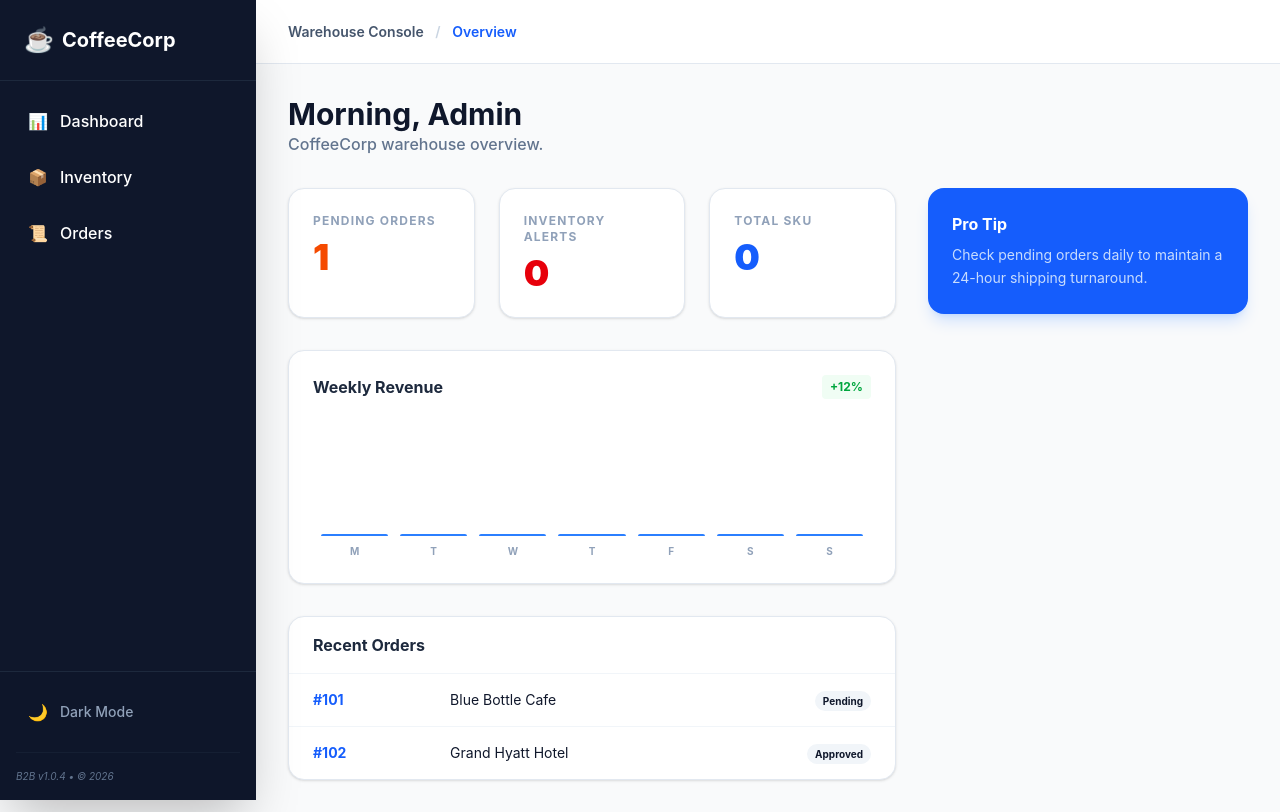
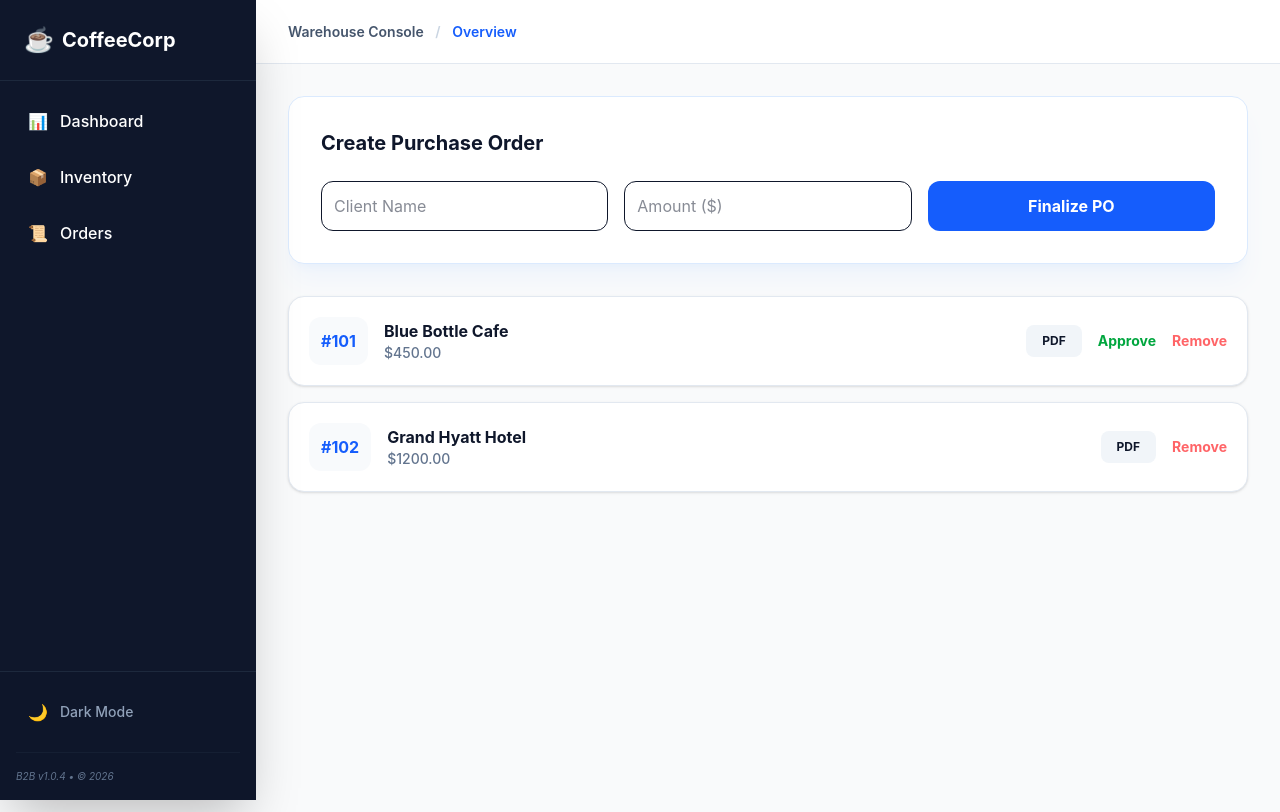
Before and after one commit to Gebremikial/Coffee-Corp-B2B, a Next.js app: page / in a window 1280 px wide. Built offline with nearby package versions, Linux system fonts and the light colour scheme.

Commit message:
feat: resolve conflicts and finalize B2B dashboard with PDF invoicing

```diff
--- a/src/app/orders/page.tsx
+++ b/src/app/orders/page.tsx
@@ -1,62 +1,39 @@
 'use client';
 
 import { useState } from 'react';
-<<<<<<< HEAD
-import { useAppSelector, useAppDispatch } from '../../lib/hooks';
-import { addOrder, cancelOrder, approveOrder } from '../../lib/features/orderSlice';
-import OrderDetails from '../../components/OrderDetails'; // Import the new component
-=======
 import { useAppSelector, useAppDispatch } from '@/lib/hooks';
 import { addOrder, cancelOrder, approveOrder } from '@/lib/features/orderSlice';
-import { generateInvoice } from '@/lib/generateInvoice'; // Ensure this utility is created
->>>>>>> 4aa8012 (feat: finalize B2B dashboard with PDF invoices, analytics, and search)
+import OrderDetails from '@/components/OrderDetails';
+import { generateInvoice } from '@/lib/generateInvoice';
 
 export default function OrdersPage() {
   const dispatch = useAppDispatch();
   const orders = useAppSelector((state) => state.orders.orders);
-<<<<<<< HEAD
 
   // Form State
-  const [clientName, setClientName] = useState('');
-  const [amount, setAmount] = useState<string>('');
-  const [isSubmitting, setIsSubmitting] = useState(false);
-
-  // Panel State
-  const [selectedOrder, setSelectedOrder] = useState<unknown | null>(null);
-  const [isPanelOpen, setIsPanelOpen] = useState(false);
-
-  const handleCreateOrder = (e: React.FormEvent) => {
-    e.preventDefault();
-    if (!clientName) return;
-    setIsSubmitting(true);
-    setTimeout(() => {
-      dispatch(addOrder({
-        clientName: clientName,
-        amount: Number(amount) || 0
-      }));
-      setClientName('');
-      setAmount('');
-      setIsSubmitting(false);
-    }, 600);
-=======
   const [client, setClient] = useState('');
   const [amount, setAmount] = useState('');
   const [loading, setLoading] = useState(false);
+
+  // Panel State
+  const [selectedOrder, setSelectedOrder] = useState<any | null>(null);
+  const [isPanelOpen, setIsPanelOpen] = useState(false);
 
   const handleSubmit = (e: React.FormEvent) => {
     e.preventDefault();
     if (!client || !amount) return;
     setLoading(true);
     setTimeout(() => {
-      dispatch(addOrder({ clientName: client, amount: Number(amount) }));
+      dispatch(addOrder({
+        clientName: client,
+        amount: Number(amount)
+      }));
       setClient('');
       setAmount('');
       setLoading(false);
     }, 500);
->>>>>>> 4aa8012 (feat: finalize B2B dashboard with PDF invoices, analytics, and search)
   };
 
-  // Helper to open the slide-over
   const handleRowClick = (order: unknown) => {
     setSelectedOrder(order);
     setIsPanelOpen(true);
@@ -92,53 +69,15 @@ export default function OrdersPage() {
         </form>
       </div>
 
-<<<<<<< HEAD
-      {/* ORDERS LIST */}
-      <div className="bg-white dark:bg-slate-900 rounded-xl shadow-sm border border-slate-200 dark:border-slate-800 overflow-hidden transition-colors">
-        <table className="w-full text-left">
-          <thead className="bg-slate-50 dark:bg-slate-800/50 text-xs font-bold text-slate-500 dark:text-slate-400 uppercase tracking-wider">
-            <tr>
-              <th className="px-6 py-4">ID</th>
-              <th className="px-6 py-4">Client</th>
-              <th className="px-6 py-4">Amount</th>
-              <th className="px-6 py-4 text-center">Status</th>
-              <th className="px-6 py-4 text-right">Actions</th>
-            </tr>
-          </thead>
-          <tbody className="divide-y divide-slate-100 dark:divide-slate-800">
-            {orders.map((order) => (
-              <tr
-                key={order.id}
-                onClick={() => handleRowClick(order)} // Click row to open panel
-                className="text-sm hover:bg-slate-50 dark:hover:bg-slate-800/40 transition-colors cursor-pointer group"
-              >
-                <td className="px-6 py-4 font-mono font-bold text-blue-600 dark:text-blue-400">#{order.id}</td>
-                <td className="px-6 py-4 text-slate-700 dark:text-slate-200 font-medium">{order.clientName}</td>
-                <td className="px-6 py-4 text-slate-600 dark:text-slate-400">${order.amount.toFixed(2)}</td>
-                <td className="px-6 py-4 text-center">
-                  <span className={`px-2 py-1 rounded-full text-[10px] font-black uppercase ${
-                    order.status === 'Pending'
-                      ? 'bg-orange-100 text-orange-600 dark:bg-orange-900/30 dark:text-orange-400'
-                      : 'bg-green-100 text-green-600 dark:bg-green-900/30 dark:text-green-400'
-                  }`}>
-                    {order.status}
-                  </span>
-                </td>
-                <td className="px-6 py-4 text-right space-x-3">
-                  {order.status === 'Pending' && (
-                    <button
-                      onClick={(e) => {
-                        e.stopPropagation(); // Prevent opening panel when clicking button
-                        dispatch(approveOrder(order.id));
-                      }}
-                      className="text-green-600 hover:text-green-700 font-bold"
-=======
       {/* ORDER HISTORY */}
       <div className="space-y-4">
         <h3 className="font-bold text-slate-500 uppercase text-xs tracking-widest px-2">Order History</h3>
         {orders.map(order => (
           <div key={order.id}>
-            <div className="bg-white dark:bg-slate-900 p-5 rounded-2xl border border-slate-200 dark:border-slate-800 flex flex-wrap items-center justify-between gap-4 shadow-sm hover:shadow-md transition-shadow">
+            <div
+              onClick={() => handleRowClick(order)}
+              className="bg-white dark:bg-slate-900 p-5 rounded-2xl border border-slate-200 dark:border-slate-800 flex flex-wrap items-center justify-between gap-4 shadow-sm hover:shadow-md transition-shadow cursor-pointer group"
+            >
               <div className="flex items-center gap-4">
                 <div className="p-3 bg-slate-50 dark:bg-slate-800 rounded-xl font-mono font-bold text-blue-600">#{order.id}</div>
                 <div>
@@ -156,31 +95,22 @@ export default function OrdersPage() {
 
                 <div className="flex gap-4">
                   <button
-                    onClick={() => generateInvoice(order)}
+                    onClick={(e) => { e.stopPropagation(); generateInvoice(order); }}
                     className="text-slate-500 hover:text-blue-600 font-bold text-sm transition-colors"
                   >
                     PDF
                   </button>
                   {order.status === 'Pending' && (
                     <button
-                      onClick={() => dispatch(approveOrder(order.id))}
+                      onClick={(e) => { e.stopPropagation(); dispatch(approveOrder(order.id)); }}
                       className="text-green-600 font-bold text-sm hover:underline"
->>>>>>> 4aa8012 (feat: finalize B2B dashboard with PDF invoices, analytics, and search)
                     >
                       Approve
                     </button>
                   )}
                   <button
-<<<<<<< HEAD
-                    onClick={(e) => {
-                      e.stopPropagation(); // Prevent opening panel when clicking button
-                      dispatch(cancelOrder(order.id));
-                    }}
-                    className="text-red-500 hover:text-red-600 transition-colors"
-=======
-                    onClick={() => dispatch(cancelOrder(order.id))}
+                    onClick={(e) => { e.stopPropagation(); dispatch(cancelOrder(order.id)); }}
                     className="text-red-400 font-bold text-sm hover:underline"
->>>>>>> 4aa8012 (feat: finalize B2B dashboard with PDF invoices, analytics, and search)
                   >
                     Remove
                   </button>
@@ -188,39 +118,31 @@ export default function OrdersPage() {
               </div>
             </div>
 
-            {/* HIDDEN INVOICE TEMPLATE FOR PDF GENERATION */}
-           {/* Updated Hidden Invoice Template */}
-<div
-  id={`invoice-${order.id}`}
-  style={{ display: 'none', position: 'absolute', left: '-9999px' }}
->
-  {/* Force standard white background and black text to avoid CSS parsing errors */}
+            {/* HIDDEN INVOICE TEMPLATE */}
+            <div id={`invoice-${order.id}`} style={{ display: 'none', position: 'absolute', left: '-9999px' }}>
               <div style={{ width: '800px', padding: '40px', backgroundColor: '#ffffff', color: '#000000', fontFamily: 'sans-serif' }}>
                 <div style={{ display: 'flex', justifyContent: 'space-between', marginBottom: '50px' }}>
                   <div>
-        {/* Use HEX colors instead of Tailwind classes here */}
                     <h1 style={{ fontSize: '28px', margin: 0, color: '#2563eb' }}>COFFEE CORP B2B</h1>
                     <p style={{ color: '#64748b' }}>Warehouse & Distribution</p>
                   </div>
                   <div style={{ textAlign: 'right' }}>
-        <h2 style={{ fontSize: '20px', margin: 0, color: '#000000' }}>INVOICE</h2>
-        <p style={{ margin: 0, color: '#000000' }}>ID: #{order.id}</p>
-        <p style={{ margin: 0, color: '#000000' }}>{new Date().toLocaleDateString()}</p>
+                    <h2 style={{ fontSize: '20px', margin: 0 }}>INVOICE</h2>
+                    <p>ID: #{order.id}</p>
+                    <p>{new Date().toLocaleDateString()}</p>
                   </div>
                 </div>
-
-    {/* ... rest of the template ... */}
-    <table style={{ width: '100%', borderCollapse: 'collapse', marginTop: '20px' }}>
+                <table style={{ width: '100%', borderCollapse: 'collapse' }}>
                   <thead>
-        <tr style={{ borderBottom: '2px solid #e2e8f0', textAlign: 'left' }}>
-          <th style={{ padding: '12px 0', color: '#000000' }}>Description</th>
-          <th style={{ padding: '12px 0', textAlign: 'right', color: '#000000' }}>Total</th>
+                    <tr style={{ borderBottom: '2px solid #e2e8f0' }}>
+                      <th style={{ textAlign: 'left', padding: '12px 0' }}>Description</th>
+                      <th style={{ textAlign: 'right', padding: '12px 0' }}>Total</th>
                     </tr>
                   </thead>
                   <tbody>
-        <tr style={{ borderBottom: '1px solid #f1f5f9' }}>
-          <td style={{ padding: '20px 0', color: '#000000' }}>Wholesale Coffee Supply</td>
-          <td style={{ padding: '20px 0', textAlign: 'right', color: '#000000' }}>${order.amount.toFixed(2)}</td>
+                    <tr>
+                      <td style={{ padding: '20px 0' }}>Wholesale Coffee Supply</td>
+                      <td style={{ textAlign: 'right', padding: '20px 0' }}>${order.amount.toFixed(2)}</td>
                     </tr>
                   </tbody>
                 </table>
@@ -230,7 +152,6 @@ export default function OrdersPage() {
         ))}
       </div>
 
-      {/* THE SLIDE-OVER PANEL */}
       <OrderDetails
         order={selectedOrder}
         isOpen={isPanelOpen}
--- a/src/app/page.tsx
+++ b/src/app/page.tsx
@@ -1,87 +1,120 @@
 'use client';
 
-import { useAppSelector } from '@/lib/hooks';
-import LowStockAlert from '@/components/LowStockAlert';
+import { useState } from 'react';
+import { useAppSelector, useAppDispatch } from '@/lib/hooks';
+import { addOrder, cancelOrder, approveOrder } from '@/lib/features/orderSlice';
+import OrderDetails from '@/components/OrderDetails';
+import { generateInvoice } from '@/lib/generateInvoice';
 
-export default function Home() {
+export default function OrdersPage() {
+  const dispatch = useAppDispatch();
   const orders = useAppSelector((state) => state.orders.orders);
-  const inventory = useAppSelector((state) => state.inventory.items);
 
-  const pendingOrders = orders.filter(o => o.status === 'Pending').length;
-  const lowStockCount = inventory.filter(i => i.stock < 10).length;
+  const [client, setClient] = useState('');
+  const [amount, setAmount] = useState('');
+  const [loading, setLoading] = useState(false);
+
+  const [selectedOrder, setSelectedOrder] = useState<any | null>(null);
+  const [isPanelOpen, setIsPanelOpen] = useState(false);
+
+  const handleSubmit = (e: React.FormEvent) => {
+    e.preventDefault();
+    if (!client || !amount) return;
+    setLoading(true);
+    setTimeout(() => {
+      dispatch(addOrder({ clientName: client, amount: Number(amount) }));
+      setClient(''); setAmount(''); setLoading(false);
+    }, 500);
+  };
+
+  const handleRowClick = (order: any) => {
+    setSelectedOrder(order);
+    setIsPanelOpen(true);
+  };
 
   return (
-    <div className="space-y-8 animate-in fade-in duration-500">
-      {/* HEADER */}
-      <div>
-        <h1 className="text-3xl font-bold text-slate-900 dark:text-white">Morning, Admin</h1>
-        <p className="text-slate-500 dark:text-slate-400 font-medium">CoffeeCorp warehouse overview.</p>
+    <div className="max-w-5xl mx-auto space-y-8 animate-in fade-in duration-700">
+      {/* CREATION FORM */}
+      <div className="bg-white dark:bg-slate-900 p-8 rounded-2xl border border-blue-100 dark:border-slate-800 shadow-xl shadow-blue-500/5">
+        <h2 className="text-xl font-bold mb-6 dark:text-white">Create Purchase Order</h2>
+        <form onSubmit={handleSubmit} className="grid grid-cols-1 md:grid-cols-3 gap-4">
+          <input
+            value={client}
+            onChange={(e) => setClient(e.target.value)}
+            placeholder="Client Name"
+            className="p-3 rounded-xl border dark:bg-slate-800 dark:border-slate-700 dark:text-white outline-none focus:ring-2 focus:ring-blue-500"
+            required
+          />
+          <input
+            value={amount}
+            onChange={(e) => setAmount(e.target.value)}
+            type="number"
+            placeholder="Amount ($)"
+            className="p-3 rounded-xl border dark:bg-slate-800 dark:border-slate-700 dark:text-white outline-none focus:ring-2 focus:ring-blue-500"
+            required
+          />
+          <button disabled={loading} className="bg-blue-600 text-white font-bold py-3 rounded-xl hover:bg-blue-700 transition-all">
+            {loading ? 'Creating...' : 'Finalize PO'}
+          </button>
+        </form>
       </div>
 
-      <div className="flex flex-col lg:flex-row gap-8">
-        <div className="flex-1 space-y-8">
-          {/* STATS GRID */}
-          <div className="grid grid-cols-1 md:grid-cols-3 gap-6">
-            <StatCard title="Pending Orders" value={pendingOrders} color="text-orange-600" />
-            <StatCard title="Inventory Alerts" value={lowStockCount} color="text-red-600" />
-            <StatCard title="Total SKU" value={inventory.length} color="text-blue-600" />
+      {/* ORDERS LIST */}
+      <div className="space-y-4">
+        {orders.map(order => (
+          <div key={order.id}>
+            <div
+              onClick={() => handleRowClick(order)}
+              className="bg-white dark:bg-slate-900 p-5 rounded-2xl border border-slate-200 dark:border-slate-800 flex items-center justify-between gap-4 shadow-sm hover:shadow-md cursor-pointer group"
+            >
+              <div className="flex items-center gap-4">
+                <div className="p-3 bg-slate-50 dark:bg-slate-800 rounded-xl font-mono font-bold text-blue-600">#{order.id}</div>
+                <div>
+                  <p className="font-bold dark:text-white">{order.clientName}</p>
+                  <p className="text-sm text-slate-500 font-medium">${order.amount.toFixed(2)}</p>
                 </div>
-
-          {/* ANALYTICS CHART */}
-          <div className="bg-white dark:bg-slate-900 p-6 rounded-2xl border border-slate-200 dark:border-slate-800 shadow-sm">
-            <div className="flex justify-between items-center mb-8">
-              <h3 className="font-bold text-slate-800 dark:text-slate-100">Weekly Revenue</h3>
-              <span className="text-xs font-bold text-green-600 bg-green-50 dark:bg-green-900/20 px-2 py-1 rounded">+12%</span>
               </div>
-            <div className="flex items-end justify-between h-32 gap-3 px-2">
-              {[35, 50, 40, 90, 65, 45, 80].map((h, i) => (
-                <div key={i} className="flex-1 flex flex-col items-center gap-2 group cursor-pointer">
-                  <div className="w-full bg-blue-500/10 dark:bg-blue-500/5 border-t-2 border-blue-500 rounded-t-sm transition-all group-hover:bg-blue-500/30" style={{ height: `${h}%` }} />
-                  <span className="text-[10px] text-slate-400 font-bold">{['M','T','W','T','F','S','S'][i]}</span>
-                </div>
-              ))}
+              <div className="flex items-center gap-4">
+                <button onClick={(e) => { e.stopPropagation(); generateInvoice(order); }} className="px-4 py-2 bg-slate-100 dark:bg-slate-800 rounded-lg text-xs font-bold hover:bg-blue-600 hover:text-white transition-all">PDF</button>
+                {order.status === 'Pending' && <button onClick={(e) => { e.stopPropagation(); dispatch(approveOrder(order.id)); }} className="text-green-600 font-bold text-sm">Approve</button>}
+                <button onClick={(e) => { e.stopPropagation(); dispatch(cancelOrder(order.id)); }} className="text-red-400 font-bold text-sm">Remove</button>
               </div>
             </div>
 
-          {/* RECENT ACTIVITY */}
-          <div className="bg-white dark:bg-slate-900 rounded-2xl border border-slate-200 dark:border-slate-800 overflow-hidden shadow-sm">
-             <div className="px-6 py-4 border-b border-slate-100 dark:border-slate-800">
-                <h3 className="font-bold text-slate-800 dark:text-slate-100">Recent Orders</h3>
-             </div>
-             <table className="w-full text-left">
-                <tbody className="divide-y divide-slate-100 dark:divide-slate-800">
-                   {orders.slice(0, 4).map(order => (
-                      <tr key={order.id} className="text-sm hover:bg-slate-50 dark:hover:bg-slate-800/40 transition-colors">
-                         <td className="px-6 py-4 font-mono font-bold text-blue-600">#{order.id}</td>
-                         <td className="px-6 py-4 dark:text-slate-300">{order.clientName}</td>
-                         <td className="px-6 py-4 text-right">
-                            <span className="px-2 py-1 rounded-full bg-slate-100 dark:bg-slate-800 text-[10px] font-bold dark:text-slate-400">{order.status}</span>
-                         </td>
-                      </tr>
-                   ))}
-                </tbody>
-             </table>
+            {/* INVOICE TEMPLATE (Strict HEX colors) */}
+            <div id={`invoice-${order.id}`} style={{ display: 'none', position: 'absolute', left: '-9999px' }}>
+              <div style={{ width: '700px', padding: '50px', backgroundColor: '#ffffff', color: '#000000', fontFamily: 'sans-serif' }}>
+                <div style={{ display: 'flex', justifyContent: 'space-between', borderBottom: '2px solid #000000', paddingBottom: '20px', marginBottom: '30px' }}>
+                  <h1 style={{ fontSize: '28px', margin: 0 }}>COFFEE CORP</h1>
+                  <div style={{ textAlign: 'right' }}>
+                    <h2 style={{ fontSize: '18px', margin: 0 }}>INVOICE</h2>
+                    <p style={{ margin: 0 }}>ID: {order.id}</p>
                   </div>
                 </div>
-
-        {/* SIDEBAR */}
-        <div className="w-full lg:w-80 space-y-6">
-          <LowStockAlert />
-          <div className="bg-blue-600 rounded-2xl p-6 text-white shadow-lg shadow-blue-500/20">
-             <h4 className="font-bold mb-2">Pro Tip</h4>
-             <p className="text-sm text-blue-100 opacity-90 leading-relaxed">Check pending orders daily to maintain a 24-hour shipping turnaround.</p>
+                <div style={{ marginBottom: '30px' }}>
+                  <p style={{ fontWeight: 'bold', margin: '0 0 5px 0' }}>Bill To:</p>
+                  <p style={{ fontSize: '20px', margin: 0 }}>{order.clientName}</p>
+                </div>
+                <table style={{ width: '100%', borderCollapse: 'collapse' }}>
+                  <tr style={{ backgroundColor: '#eeeeee' }}>
+                    <th style={{ padding: '10px', textAlign: 'left' }}>Description</th>
+                    <th style={{ padding: '10px', textAlign: 'right' }}>Total</th>
+                  </tr>
+                  <tr>
+                    <td style={{ padding: '15px 10px', borderBottom: '1px solid #eeeeee' }}>Bulk Coffee Wholesale Supply</td>
+                    <td style={{ padding: '15px 10px', borderBottom: '1px solid #eeeeee', textAlign: 'right' }}>${order.amount.toFixed(2)}</td>
+                  </tr>
+                </table>
+                <div style={{ textAlign: 'right', marginTop: '30px' }}>
+                  <p style={{ fontSize: '22px', fontWeight: 'bold' }}>Total: ${order.amount.toFixed(2)}</p>
                 </div>
               </div>
             </div>
           </div>
-  );
-}
+        ))}
+      </div>
 
-function StatCard({ title, value, color }: { title: string; value: number | string; color: string }) {
-  return (
-    <div className="bg-white dark:bg-slate-900 p-6 rounded-2xl border border-slate-200 dark:border-slate-800 shadow-sm">
-      <p className="text-xs font-bold text-slate-400 uppercase tracking-widest">{title}</p>
-      <p className={`text-4xl font-black mt-2 ${color}`}>{value}</p>
+      <OrderDetails order={selectedOrder} isOpen={isPanelOpen} onClose={() => setIsPanelOpen(false)} />
     </div>
   );
 }
--- a/src/lib/generateInvoice.ts
+++ b/src/lib/generateInvoice.ts
@@ -5,12 +5,31 @@ export const generateInvoice = async (order: any) => {
   const element = document.getElementById(`invoice-${order.id}`);
   if (!element) return;
 
-  // Make the hidden invoice visible for the snapshot
+  // Temporarily show the element for the snapshot
   element.style.display = 'block';
 
+  try {
     const canvas = await html2canvas(element, {
-    scale: 2, // Higher scale for better PDF quality
+      scale: 2,
       useCORS: true,
+      logging: false, // Prevents console from crashing on CSS parsing
+      backgroundColor: '#ffffff',
+      onclone: (clonedDoc) => {
+        // IMPORTANT: Remove all global stylesheets from the clone
+        // This stops html2canvas from trying to parse Tailwind's modern colors
+        const styles = clonedDoc.getElementsByTagName('style');
+        for (let i = styles.length - 1; i >= 0; i--) {
+          styles[i].remove();
+        }
+        const links = clonedDoc.getElementsByTagName('link');
+        for (let i = links.length - 1; i >= 0; i--) {
+          if (links[i].rel === 'stylesheet') links[i].remove();
+        }
+
+        // Ensure our specific invoice element is visible in the clone
+        const el = clonedDoc.getElementById(`invoice-${order.id}`);
+        if (el) el.style.display = 'block';
+      }
     });
 
     const imgData = canvas.toDataURL('image/png');
@@ -21,8 +40,10 @@ export const generateInvoice = async (order: any) => {
     });
 
     pdf.addImage(imgData, 'PNG', 0, 0, canvas.width, canvas.height);
-  pdf.save(`Invoice_${order.id}_${order.clientName}.pdf`);
-
-  // Hide it again
+    pdf.save(`Invoice_${order.id}_${order.clientName.replace(/\s+/g, '_')}.pdf`);
+  } catch (error) {
+    console.error('PDF Generation Failed:', error);
+  } finally {
     element.style.display = 'none';
+  }
 };
```
Also changed, not shown: 2 other files (tests, documents, lock files or other folders). Lines whose indentation alone changed are shown as unchanged.
